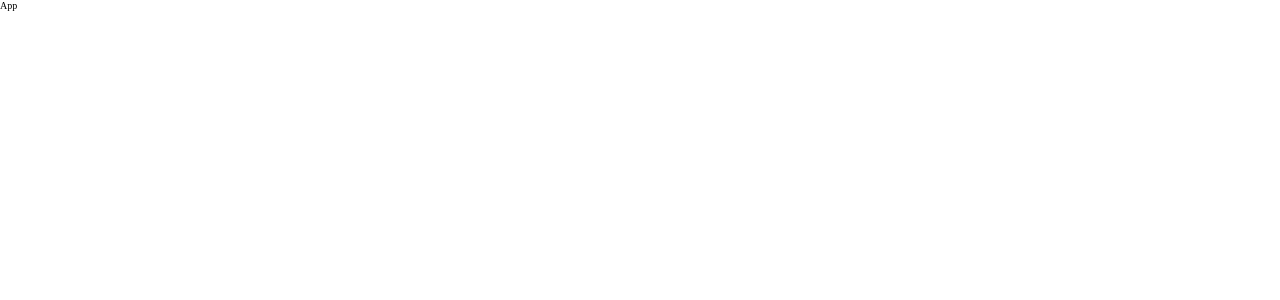
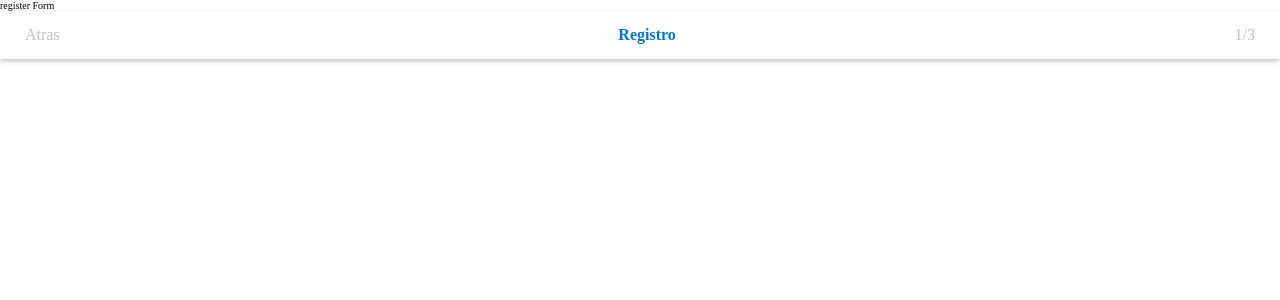
Before and after one commit to Dalfonzo/sabi, a React (Create React App) app in the folder entrevista/: page / in a window 1280 px wide. Shown: the top 300 px of the page. Built offline with nearby package versions, Linux system fonts and the light colour scheme.

Commit message:
header terminado

```diff
--- a/entrevista/src/components/App.tsx
+++ b/entrevista/src/components/App.tsx
@@ -1,7 +1,12 @@
 import React from 'react';
+import RegisterForm from './register-form/RegisterForm';
 
 const App = () => {
-  return <div>App</div>;
+  return (
+    <div>
+      <RegisterForm />
+    </div>
+  );
 };
 
 export default App;
--- /dev/null
+++ b/entrevista/src/components/header/Header.tsx
@@ -0,0 +1,21 @@
+import React from 'react';
+import styles from './styles.module.scss';
+
+interface Props {
+  step: number;
+  previousState: () => void;
+}
+
+const Header: React.FC<Props> = ({ step, previousState }) => {
+  return (
+    <div className={styles.container}>
+      <div className={styles.btn} onClick={previousState}>
+        Atras
+      </div>
+      <div className={styles.highlight}>Registro</div>
+      <div>{step}/3</div>
+    </div>
+  );
+};
+
+export default Header;
--- /dev/null
+++ b/entrevista/src/components/header/styles.module.scss
@@ -0,0 +1,26 @@
+@import '../../index.scss';
+
+.container {
+  display: flex;
+  margin: auto;
+  justify-content: space-between;
+  align-items: center;
+  color: $gray;
+  font-size: $normal;
+  padding: 1rem 2rem;
+  box-shadow: -1px 2px 5px 0px $gray;
+  -webkit-box-shadow: -1px 2px 5px 0px $gray;
+  -moz-box-shadow: -1px 2px 5px 0px $gray;
+
+  .btn {
+    @include btn;
+  }
+
+  .highlight {
+    @include highlight;
+  }
+
+  > * {
+    padding: 0.5rem;
+  }
+}
--- /dev/null
+++ b/entrevista/src/components/register-form/RegisterForm.tsx
@@ -0,0 +1,22 @@
+import React, { useState } from 'react';
+import Header from '../header/Header';
+const RegisterForm = () => {
+  const [step, setStep] = useState(1);
+
+  const previousStep = () => {
+    setStep(prevState => prevState - 1 || 1);
+  };
+
+  const nextStep = () => {
+    setStep(prevState => prevState + 1);
+  };
+
+  return (
+    <div>
+      register Form
+      <Header step={step} previousState={previousStep} />
+    </div>
+  );
+};
+
+export default RegisterForm;
--- a/entrevista/src/index.scss
+++ b/entrevista/src/index.scss
@@ -4,7 +4,21 @@ $inactive-blue: #b9d9eb;
 $error-red: #fc003c;
 $success-green: #1ede48;
 $dark-blue: #2e334e;
+$gray: rgb(192, 192, 192);
 /* Fin de Colores */
+
+/* Tamaños de fuente */
+$normal: 1.6rem;
+/* Fin de tamaños de fuente */
+/* Mixins */
+@mixin highlight {
+  color: $main-blue;
+  font-weight: 600;
+}
+@mixin btn {
+  cursor: pointer;
+}
+/*Fin de Mixins  */
 
 /* Resets */
 * {
```
Also changed, not shown: entrevista/src/components/register-form/styles.module.scss (added).
